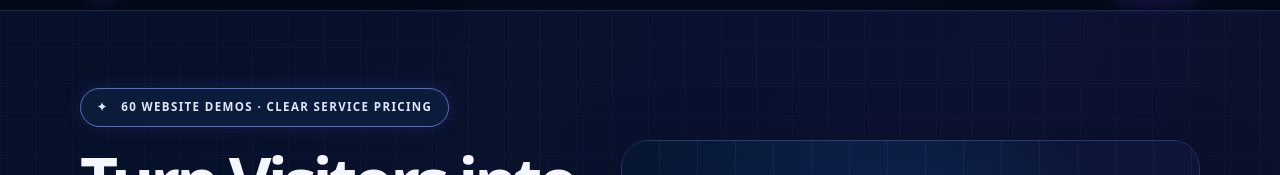
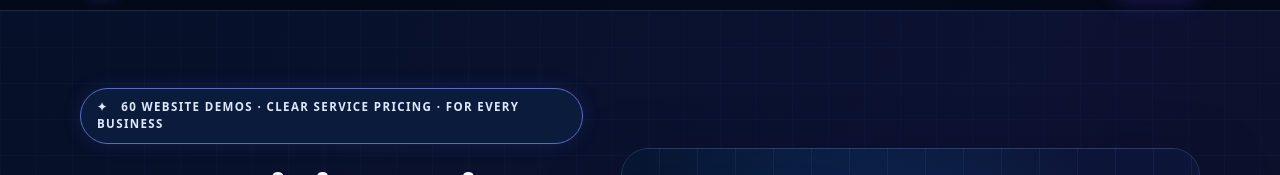
Before and after one commit to Suraj708900/xsuraj.ai, a plain HTML site: page index.html in a window 1280 px wide. Shown: the part 66-241 px from the top of the page. Drawn offline with Linux system fonts and the light colour scheme.

Commit message:
Keep all-business hero labeling and existing template/pricing validation

```diff
--- a/index.html
+++ b/index.html
@@ -66,7 +66,7 @@
       <div class="container hero-inner">
         <div class="hero-top hero-top-showcase">
           <div class="hero-copy">
-            <p class="eyebrow">✦ &nbsp; 60 WEBSITE DEMOS · CLEAR SERVICE PRICING</p>
+            <p class="eyebrow">✦ &nbsp; 60 WEBSITE DEMOS · CLEAR SERVICE PRICING · For Every Business</p>
             <h1>Turn Visitors into <span class="gradient-text">Real Customers.</span></h1>
             <p class="hero-subheadline">Professional websites. Helpful AI receptionists.</p>
             <p class="lead">Give customers a beautiful first impression and an easier way to reach your business. Explore website designs, get help with missed calls and appointment requests, and grow at your own pace.</p>
```
